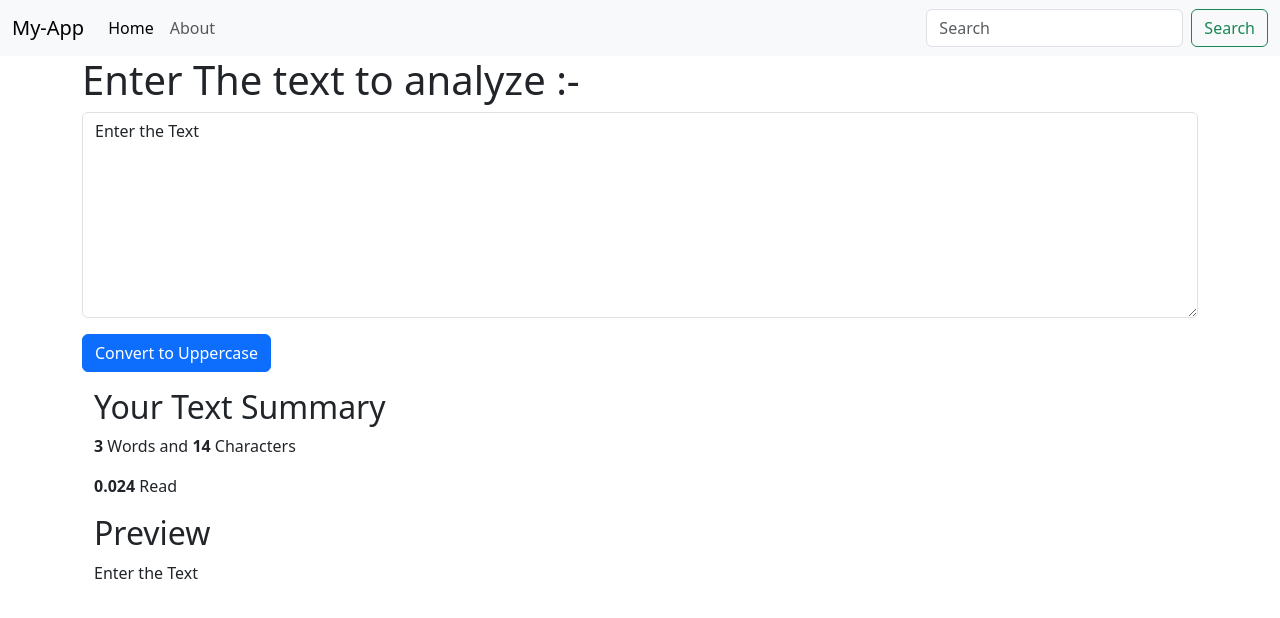
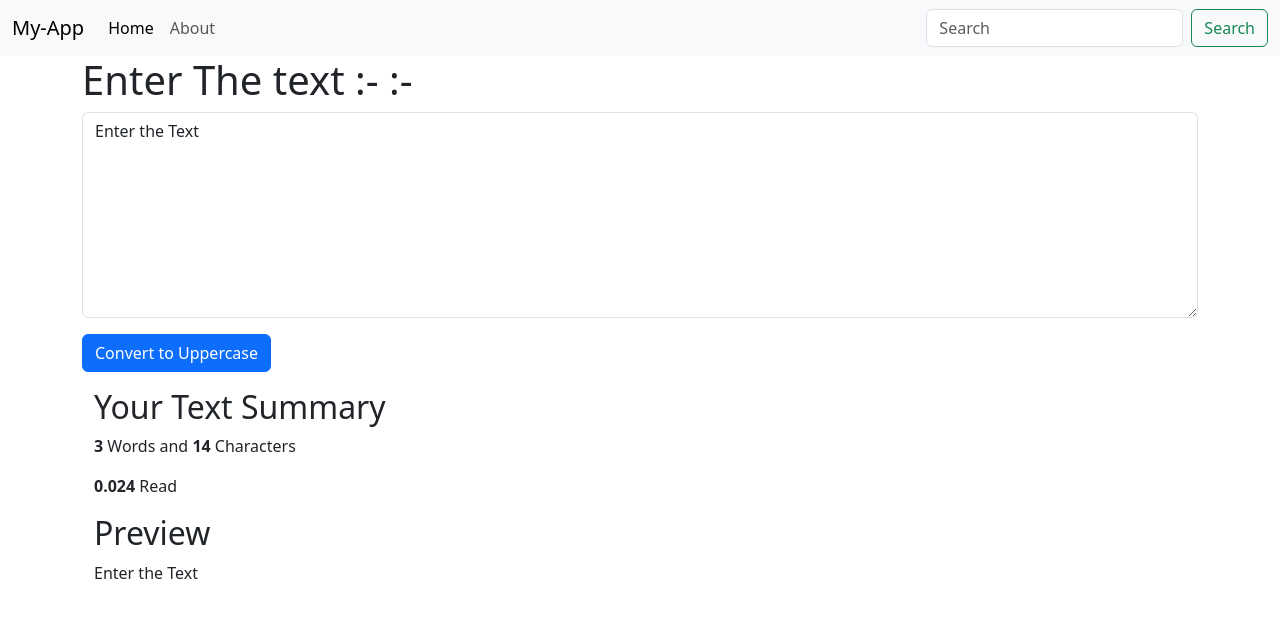
Before and after one commit to Yashwadkar2121/React.js, a React (Create React App) app in the folder React js/my-app/: page / in a window 1280 px wide. Shown: the top 618 px of the page. Built offline with nearby package versions, Linux system fonts and the light colour scheme.

Commit message:
Change a heading

```diff
--- a/React js/my-app/src/App.js
+++ b/React js/my-app/src/App.js
@@ -7,7 +7,7 @@ function App() {
     <>
       <Navbar title="My-App" />
       <div className="container">
-        <TextForm heading="Enter The text to analyze" />
+        <TextForm heading="Enter The text :-" />
       </div>
     </>
   );
```
